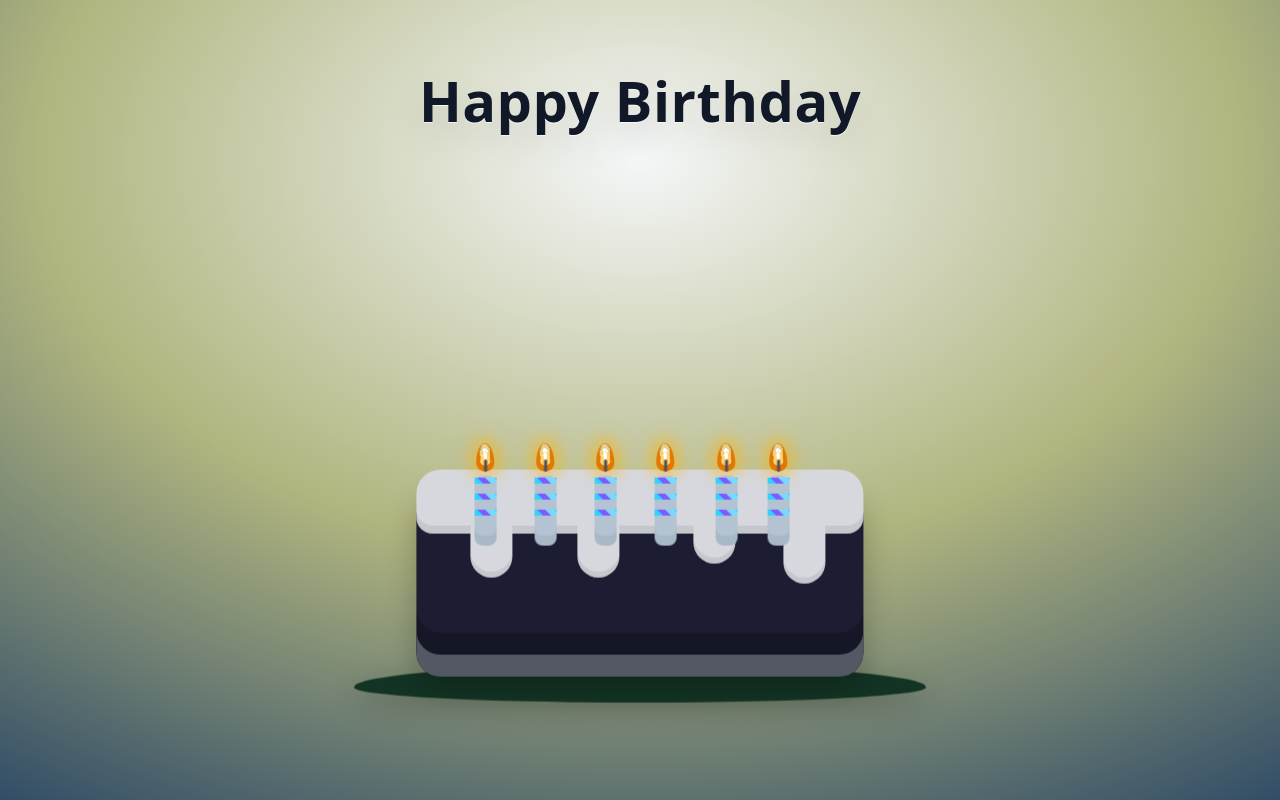
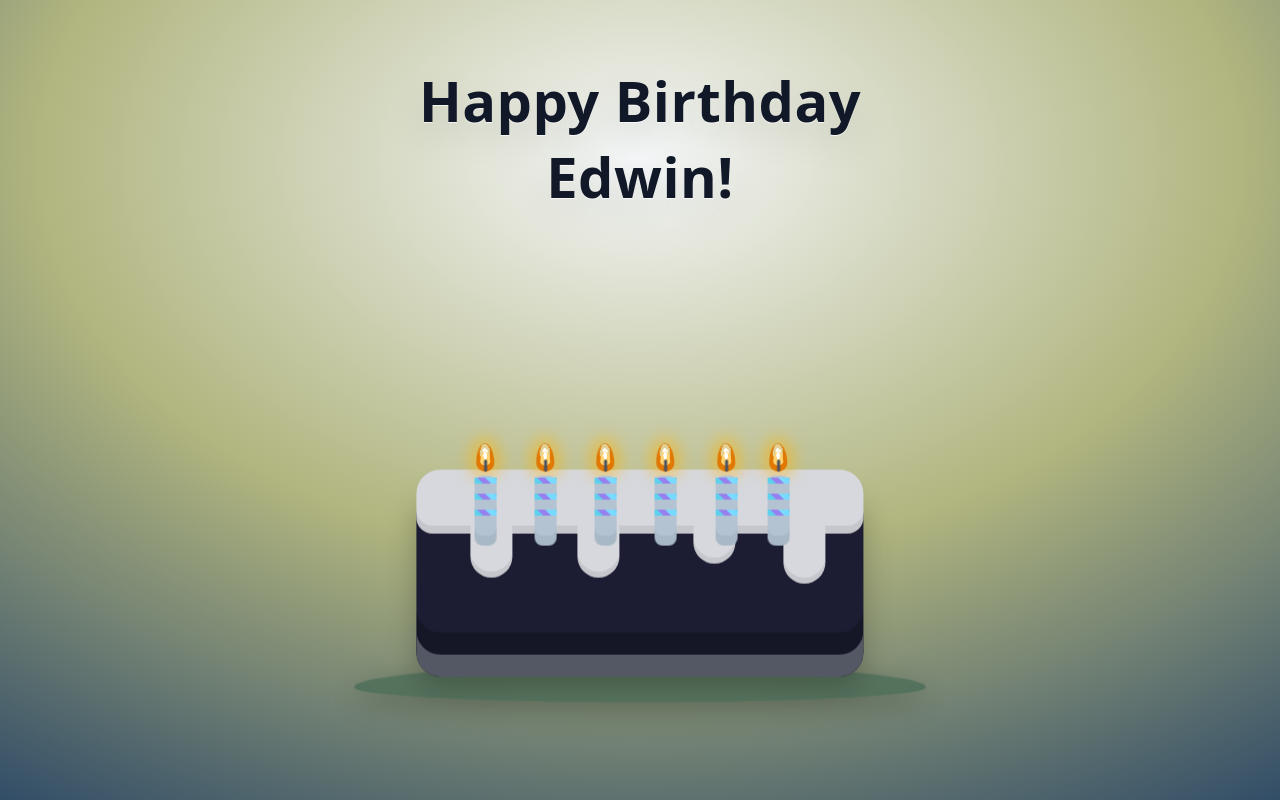
Before and after one commit to HannaKravchuk/happyBirthday, a plain HTML site: page index.html in a window 1280 px wide. Drawn offline with Linux system fonts and the light colour scheme.

Commit message:
colors and name

```diff
--- a/index.html
+++ b/index.html
@@ -10,7 +10,7 @@
 
 <body>
     <div class="scene">
-        <h1 class="greeting" aria-live="polite">Happy Birthday</h1>
+        <h1 class="greeting" aria-live="polite">Happy Birthday Edwin!</h1>
 
         <div class="cake" aria-label="Торт со свечами">
             <div class="plate" aria-hidden="true"></div>
--- a/style.css
+++ b/style.css
@@ -17,13 +17,13 @@
   --ink-2: #f3f4f6;
   --muted: #5b6577;
   --surface: #121826;
-  --surface-2: #1a2233;
-  --ring: #2dd4ff;
-  --ring-2: #7c5cff;
+  --surface-2: #384051ff;
+  --ring: #5dd0edff;
+  --ring-2: #9781eeff;
 
   --cake: #1c1d33ff;
   --icing: #d6d8ddff;
-  --plate: #133424ff;
+  --plate: #335f4a88;
   --shadow: #535864ff;
 
   --candle: #b4c3d2ff;
```
